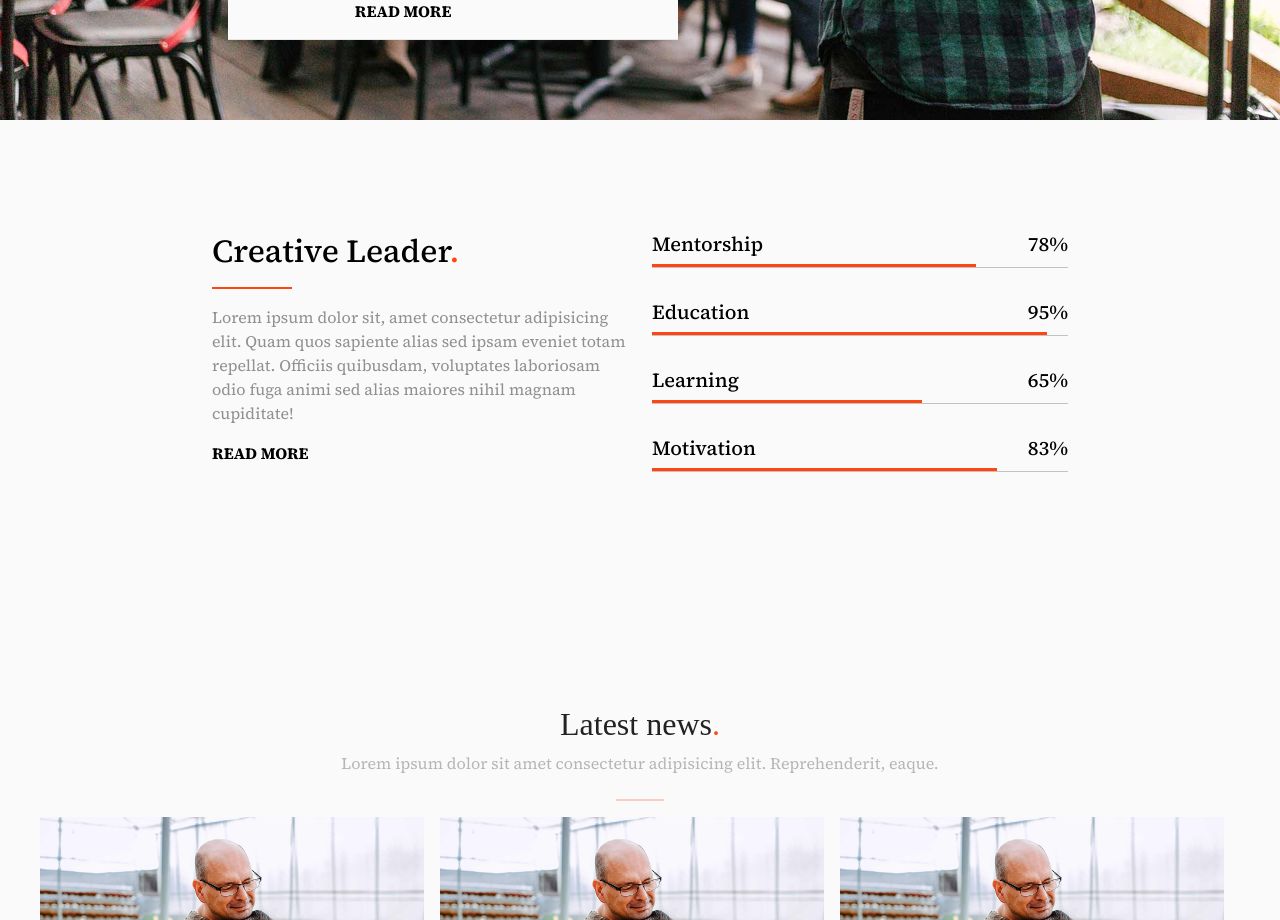
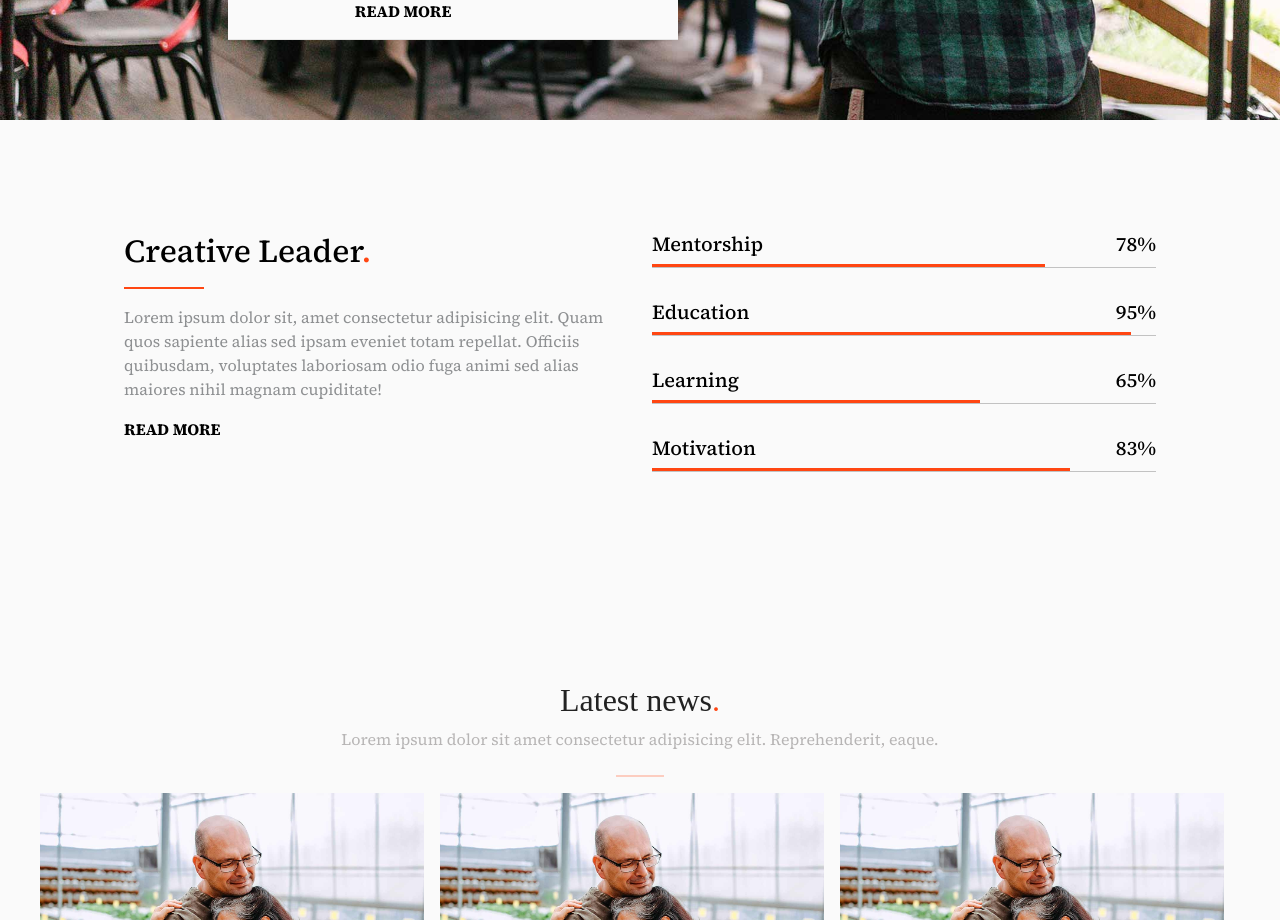
Before and after one commit to Mikee282828/proj-html-vuejs, a Vue app: page / in a window 1280 px wide. Shown: the part 2400-3320 px from the top of the page. Built offline with nearby package versions, Linux system fonts and the light colour scheme.

Commit message:
Stats - width adjustment

```diff
--- a/src/components/mainComponents/Stats.vue
+++ b/src/components/mainComponents/Stats.vue
@@ -104,7 +104,7 @@ export default {
 
 <template>
     <div class="row justify-content-center">
-        <div class="col-5">
+        <div class="col-6">
             <div class="my_title pb-5">
                 <h2 class="">Creative Leader<span class="my_textOrange">.</span></h2>
                 <div class="my_separator my-3"></div>
@@ -114,7 +114,7 @@ export default {
                 <p><strong>READ MORE</strong></p>
             </div>
         </div>
-        <div class="col-5">
+        <div class="col-6">
 
             <div class="my_stat">
                 <div class="my_statText d-flex justify-content-between">
@@ -185,7 +185,7 @@ export default {
 }
 
 .row {
-    max-width: 1400px;
+    max-width: 1600px;
     margin: 0 auto;
     padding: 7rem;
 }
@@ -193,7 +193,7 @@ export default {
 .my_statBarBase {
     width: 0%;
     height: 3px;
-    transition: 2s;
+    transition: 3s;
 }
 
 .my_stat78 {
```
